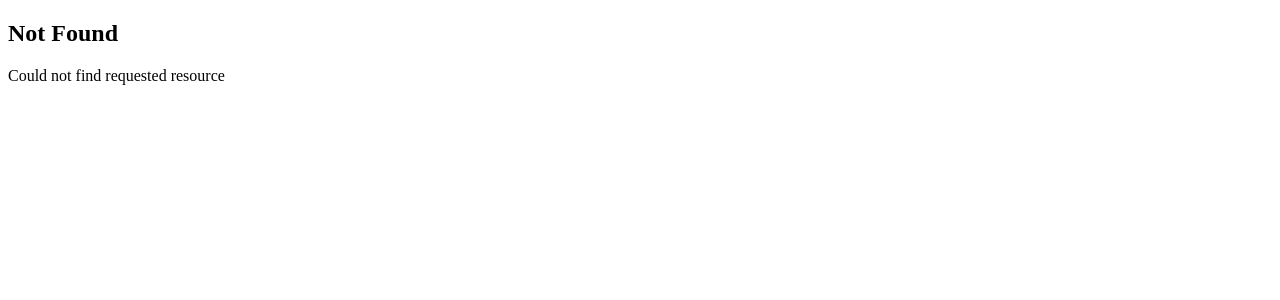
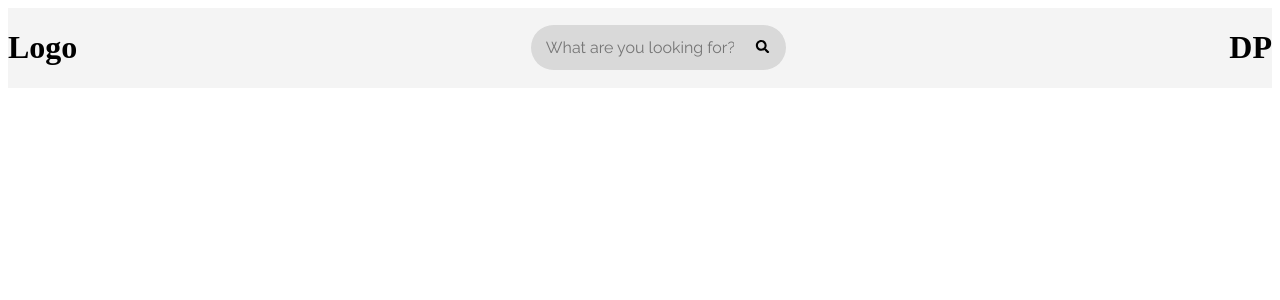
Before and after one commit to Re-Dye/Trek-Diaries, a Next.js app in the folder front-end/: page /navBar in a window 1280 px wide. Before the commit this address had no page. Shown: the top 300 px of the page. Built offline with nearby package versions, Linux system fonts and the light colour scheme.

Commit message:
design added

```diff
--- a/front-end/src/app/components/SearchInput.tsx
+++ b/front-end/src/app/components/SearchInput.tsx
@@ -2,6 +2,7 @@
 import { useRouter } from "next/navigation";
 import { FormEvent, useState } from "react";
 import { FaSearch } from "react-icons/fa";
+import SearchBoxStyles from "./page.module.css";
 
 export default function SearchInput() {
   const [searchQuery, setSearchQuery] = useState<string>("");
@@ -17,14 +18,16 @@ export default function SearchInput() {
   };
 
   return (
-    <div>
-      <form onSubmit={handleSearch}>
-        <FaSearch />
+    <div className={SearchBoxStyles.container}>
+      <form onSubmit={handleSearch} className={SearchBoxStyles.box}>
         <input
           placeholder={`What are you looking for? (Enter in format "place, district/state, country")`}
           value={searchQuery}
           onChange={(e) => setSearchQuery(e.target.value)}
         />
+        <button type="submit">
+          <FaSearch className={SearchBoxStyles.icon} />
+        </button>
       </form>
     </div>
   );
--- /dev/null
+++ b/front-end/src/app/components/page.module.css
@@ -0,0 +1,30 @@
+@import url('https://fonts.googleapis.com/css2?family=Raleway:ital,wght@0,100;0,200;0,300;0,400;0,500;0,600;0,700;0,800;0,900;1,100;1,200;1,300;1,400;1,500;1,600;1,700;1,800;1,900&display=swap');
+
+.container .box{
+    width: 100%;
+    max-width: 700px;
+    background-color: rgb(217, 217, 217);
+    display: flex;
+    align-items: center;
+    border-radius: 30px;
+    padding:5px 5px;
+}
+
+.container input{
+    background: transparent;
+    flex: 1;
+    border: 0;
+    outline: none;
+    padding: 8px 10px;
+    font-family: Raleway;
+    font-size: 16px;
+}
+
+.container .icon{
+    width: 25px;
+}
+
+.container button{
+    border: 0;
+    background: transparent;
+}
--- /dev/null
+++ b/front-end/src/app/navBar/page.module.css
@@ -0,0 +1,15 @@
+@import url('https://fonts.googleapis.com/css2?family=Raleway:ital,wght@0,100;0,200;0,300;0,400;0,500;0,600;0,700;0,800;0,900;1,100;1,200;1,300;1,400;1,500;1,600;1,700;1,800;1,900&display=swap');
+
+.wrapper{
+    width: 100%;
+    background-color: rgba(217, 217, 217, 0.3);
+    margin-bottom: 300px;
+    box-sizing: border-box;
+}
+
+.Bar{
+    display: flex;
+    flex-direction: row;
+    justify-content: space-between;
+    align-items: center;
+}
--- /dev/null
+++ b/front-end/src/app/navBar/page.tsx
@@ -0,0 +1,21 @@
+import React from "react";
+import navStyles from "./page.module.css";
+import SearchInput from "../components/SearchInput";
+
+export default function NavBar() {
+  return (
+    <div className={navStyles.wrapper}>
+      <div className={navStyles.Bar}>
+        <div className={navStyles.BarLeft}>
+          <h1>Logo</h1>
+        </div>
+        <div className={navStyles.BarCenter}>
+          <SearchInput />
+        </div>
+        <div className={navStyles.BarRight}>
+          <h1>DP</h1>
+        </div>
+      </div>
+    </div>
+  );
+}
--- a/front-end/src/app/page.module.css
+++ b/front-end/src/app/page.module.css
@@ -1,3 +1,5 @@
-.navBar {
+.navbar {
     display: flex;
+    position: sticky;
+    top: 0;
 }
--- /dev/null
+++ b/front-end/src/app/search/components/modal/page.module.css
@@ -0,0 +1,79 @@
+@import url('https://fonts.googleapis.com/css2?family=Raleway:ital,wght@0,100;0,200;0,300;0,400;0,500;0,600;0,700;0,800;0,900;1,100;1,200;1,300;1,400;1,500;1,600;1,700;1,800;1,900&display=swap');
+
+body{
+    width: 100%;
+    min-height: 100vh ;
+}
+
+.wrapper{
+    width: 50%;
+    box-sizing: border-box;
+    font-family: Raleway;
+    color: #6b7280;
+    font-weight: 400;
+    display: flex;
+    position: absolute;
+    left: 50%;
+    top: 50%;
+    background: white;
+    border-radius: 10px;
+    box-shadow: 3px 3px 10px 1px rgba(0,0,0,0.2);
+    transform: translate(-50%, -50%);
+    justify-content: center;
+    align-items: center;
+}
+
+.content{
+    width: 100%;
+    padding: 20px 50px;
+    cursor: pointer;
+    display: flex;
+    justify-content: center;
+    align-items: center;
+    flex-direction: column;
+}
+
+.content .text h2{
+    text-align: center;
+    margin: 30px 0;
+}
+
+.content form{
+    display: block;
+    margin: auto;
+
+}
+
+
+.content form input{
+    width: 100%;
+    padding: 1.3em 2em;
+    border-radius: 10px;
+    margin-bottom: 1.7em;
+    font-weight: 600;
+    font-size: medium;
+    letter-spacing: 0.1em;
+    box-sizing: border-box;
+}
+
+
+
+.btn {
+    cursor: pointer;
+    border: 1px solid #4079CE;
+    border-radius: 4px;
+    font-weight: 600;
+    width: 70%;
+    padding: 1.2em 0;
+    box-shadow: 0 0 20px rgba(104, 85, 224, 0.2);
+    transition: 0.4s;
+    margin-bottom: 1.5em;
+    text-align: center;
+
+}
+
+.btn:hover {
+    color: white;
+    box-shadow: 0 0 20px #4079CE;
+    background-color: #4079CE;
+}
```
Also changed, not shown: front-end/src/app/page.tsx (+4 -14 lines), front-end/src/app/search/components/modal/AddLocation.tsx (+64 -48 lines), front-end/src/pages/_app.tsx (added, +14 -0 lines), front-end/src/pages/_document.tsx (added, +33 -0 lines), 1 other file (tests, documents, lock files or other folders).
